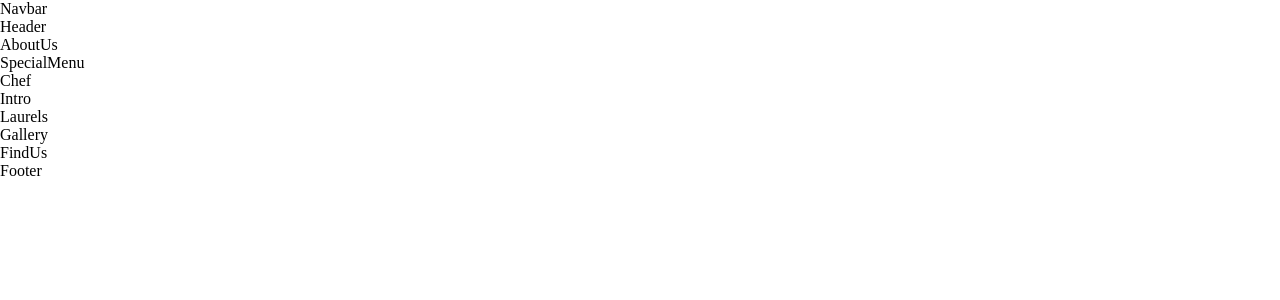
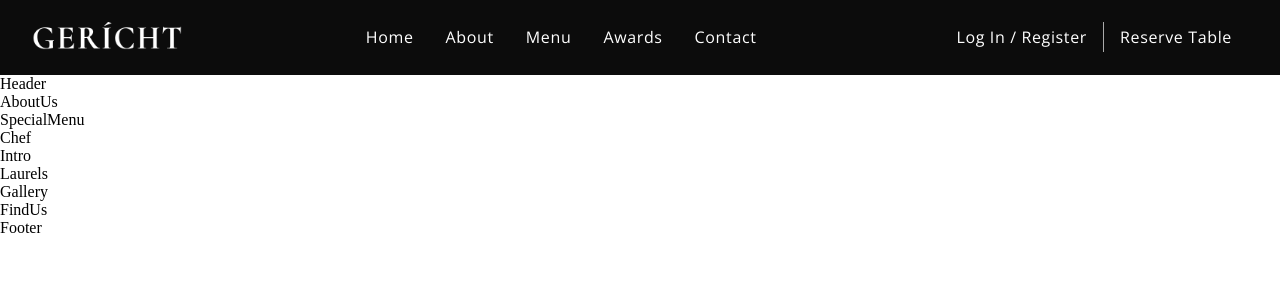
Before and after one commit to Joachim-Wambua/restaurant-app, a React (Vite) app: page / in a window 1280 px wide. Shown: the top 300 px of the page. Built offline with nearby package versions, Linux system fonts and the light colour scheme; a web font is replaced by a local one.

Commit message:
more navbar improvements

```diff
--- a/src/App.jsx
+++ b/src/App.jsx
@@ -1,4 +1,4 @@
-// import React from 'react';
+import React from 'react';
 
 import { AboutUs, Chef, FindUs, Footer, Gallery, Header, Intro, Laurels, SpecialMenu } from './container';
 import { Navbar } from './components';
--- a/src/components/Navbar/Navbar.css
+++ b/src/components/Navbar/Navbar.css
@@ -0,0 +1,92 @@
+.app__navbar {
+  width: 100%;
+  display: flex;
+  justify-content: space-between;
+  align-items: center;
+  background-color: var(--color-black);
+  padding: 1rem 2rem;
+}
+
+.app__navbar-logo {
+  display: flex;
+  justify-content: flex-start;
+  align-items: center;
+}
+
+.app__navbar-logo img {
+  width: 150px;
+}
+
+.app__navbar-links {
+  flex: 1;
+  display: flex;
+  justify-content: center;
+  align-items: center;
+  list-style: none;
+}
+
+.app__navbar-links li {
+  margin: 0 1rem;
+  cursor: pointer;
+}
+
+.app__navbar-links li:hover {
+  color: var(--color-grey);
+}
+
+.app__navbar-login {
+  display: flex;
+  justify-content: flex-end;
+  align-items: center;
+}
+
+.app__navbar-login a {
+  margin: 0 1rem;
+  text-decoration: none;
+  transition: 0.5s ease;
+}
+
+.app__navbar-login a:hover {
+  border-bottom: 1px solid var(--color-golden);
+}
+
+.app__navbar-login div {
+    width: 1px;
+    height: 30px;
+    background-color: var(--color-grey);
+}
+
+.app__navbar-smallscreen {
+    display: none;
+}
+
+.app__navbar-smallscreen-overlay {
+    position: fixed;
+    top: 0;
+    left: 0;
+    width: 100%;
+    height: 100vh;
+    background: var(--color-black);
+    transition: 0.5s ease;
+    flex-direction: column;
+    z-index: 5;
+}
+
+.app__navbar-smallscreen-overlay .overlay__close {
+    font-size: 27px;
+    color: var(--color-golden);
+    cursor: pointer;
+    position: absolute;
+    top: 20px;
+    right: 20px;
+}
+
+@media screen and (max-width: 1150px) {
+    .app__navbar-links {
+        display: none;
+    }
+
+    .app__navbar-smallscreen {
+        display: flex;
+    }
+}
--- a/src/components/Navbar/Navbar.jsx
+++ b/src/components/Navbar/Navbar.jsx
@@ -1,11 +1,80 @@
-import React from 'react';
+import React, { useState } from "react";
+import { GiHamburgerMenu } from "react-icons/gi";
+import { MdOutlineRestaurantMenu } from "react-icons/md";
 
-import './Navbar.css';
+import images from "../../constants/images";
+import "./Navbar.css";
 
-const Navbar = () => (
-  <div>
-    Navbar
-  </div>
-);
+const Navbar = () => {
+  const [toggleMenu, setToggleMenu] = useState(false);
+
+  return (
+    <>
+      <nav className="app__navbar">
+        <div className="app__navbar-logo">
+          <img src={images.gericht} alt="app logo" />
+        </div>
+        <ul className="app__navbar-links">
+          <li className="p__opensans">
+            <a href="#home">Home</a>
+          </li>
+          <li className="p__opensans">
+            <a href="#about">About</a>
+          </li>
+          <li className="p__opensans">
+            <a href="#menu">Menu</a>
+          </li>
+          <li className="p__opensans">
+            <a href="#awards">Awards</a>
+          </li>
+          <li className="p__opensans">
+            <a href="#contact">Contact</a>
+          </li>
+        </ul>
+        <div className="app__navbar-login">
+          <a href="#login" className="p__opensans">
+            Log In / Register
+          </a>
+          <div />
+          <a href="/" className="p__opensans">
+            Reserve Table
+          </a>
+        </div>
+
+        <div className="app__navbar-smallscreen">
+          <GiHamburgerMenu color="#fff" fontSize={27} onClick={() => setToggleMenu(true)} />
+
+          {toggleMenu && (
+            <div className="app__navbar-smallscreen-overlay flex__center slide-bottom">
+            <MdOutlineRestaurantMenu
+              fontSize={27}
+              className="overlay__close"
+              onClick={() => setToggleMenu(false)}
+            />
+            <ul className="app__navbar-smallscreen-links">
+              <li className="p__opensans">
+                <a href="#home">Home</a>
+              </li>
+              <li className="p__opensans">
+                <a href="#about">About</a>
+              </li>
+              <li className="p__opensans">
+                <a href="#menu">Menu</a>
+              </li>
+              <li className="p__opensans">
+                <a href="#awards">Awards</a>
+              </li>
+              <li className="p__opensans">
+                <a href="#contact">Contact</a>
+              </li>
+            </ul>
+          </div>
+          )};
+
+        </div>
+      </nav>
+    </>
+  );
+};
 
 export default Navbar;
```
Also changed, not shown: 1 other file (tests, documents, lock files or other folders).
